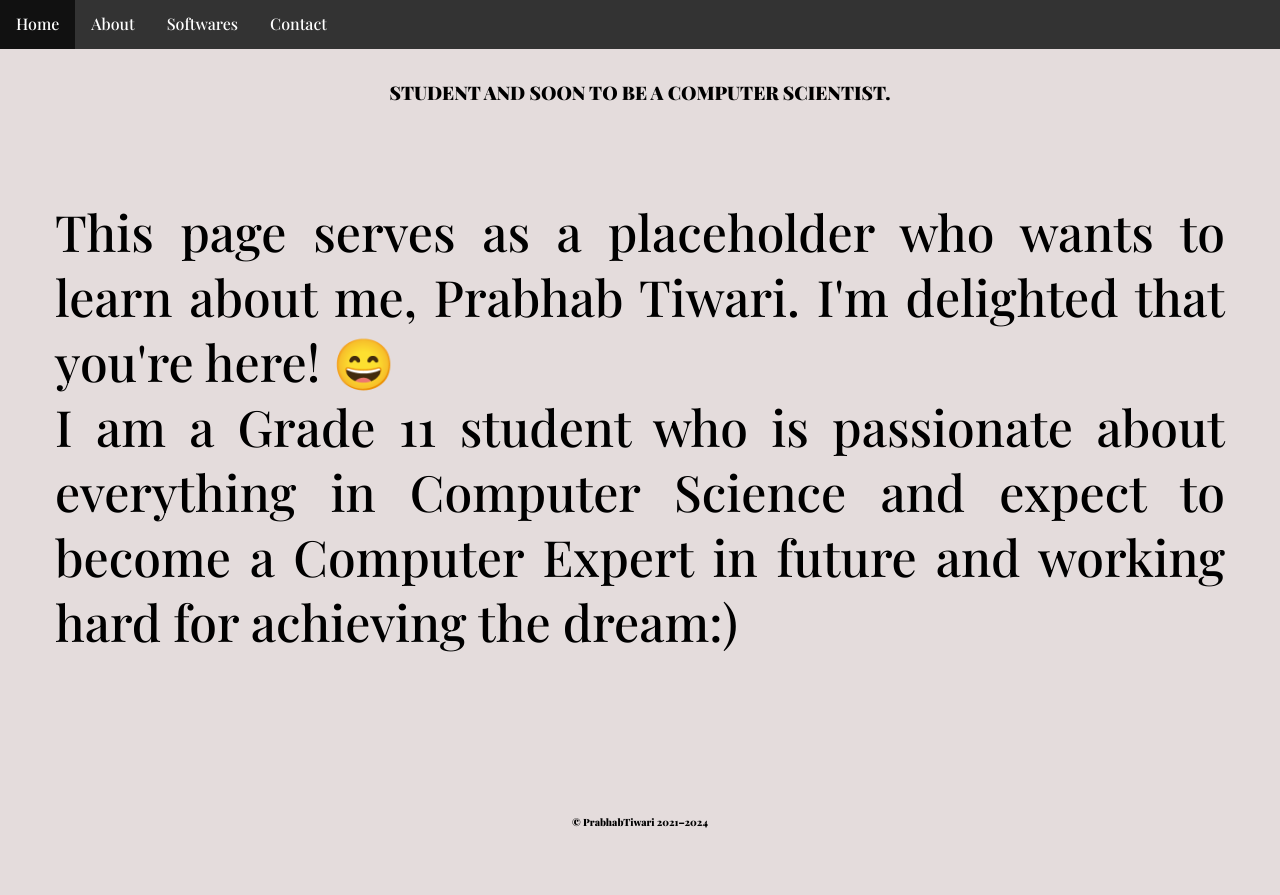
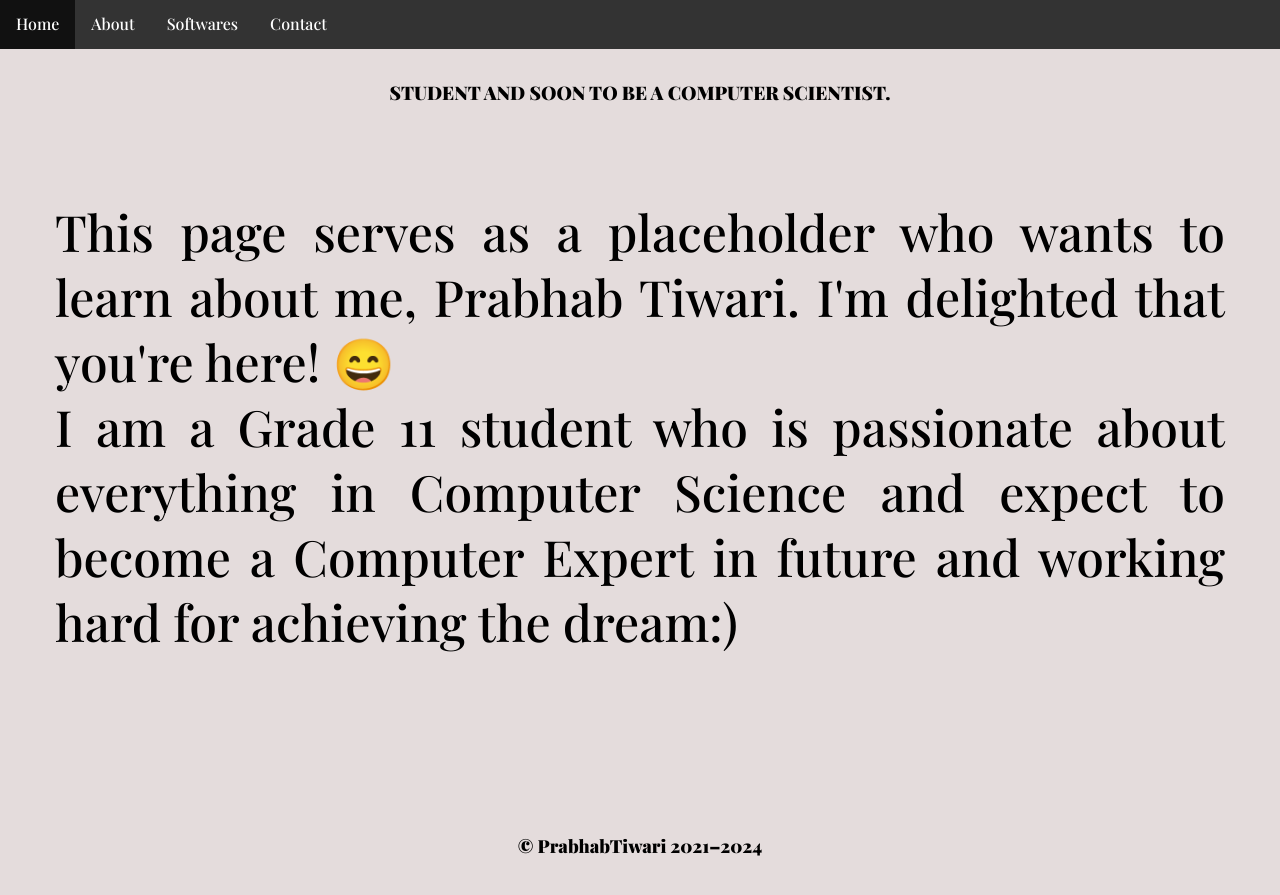
Before and after one commit to PrabhabTiwari/website, a Jekyll site: the page built from index.html, in a window 1280 px wide and 900 px high, scrolled down 1073 px. Shown: the top 895 px of the window. Built offline with Jekyll 4.4.1, drawn with Linux system fonts in a browser that asks for light colours; before the commit the page ends 1925 px from its top, so only the background shows below that.

Commit message:
Update footer.html

```diff
--- a/_includes/footer.html
+++ b/_includes/footer.html
@@ -1,4 +1,7 @@
-
+<style>
+  h6{
+    font-size: 18px;
+</style>
 <h6>
 © PrabhabTiwari 2021–2024
 </h6>
```
